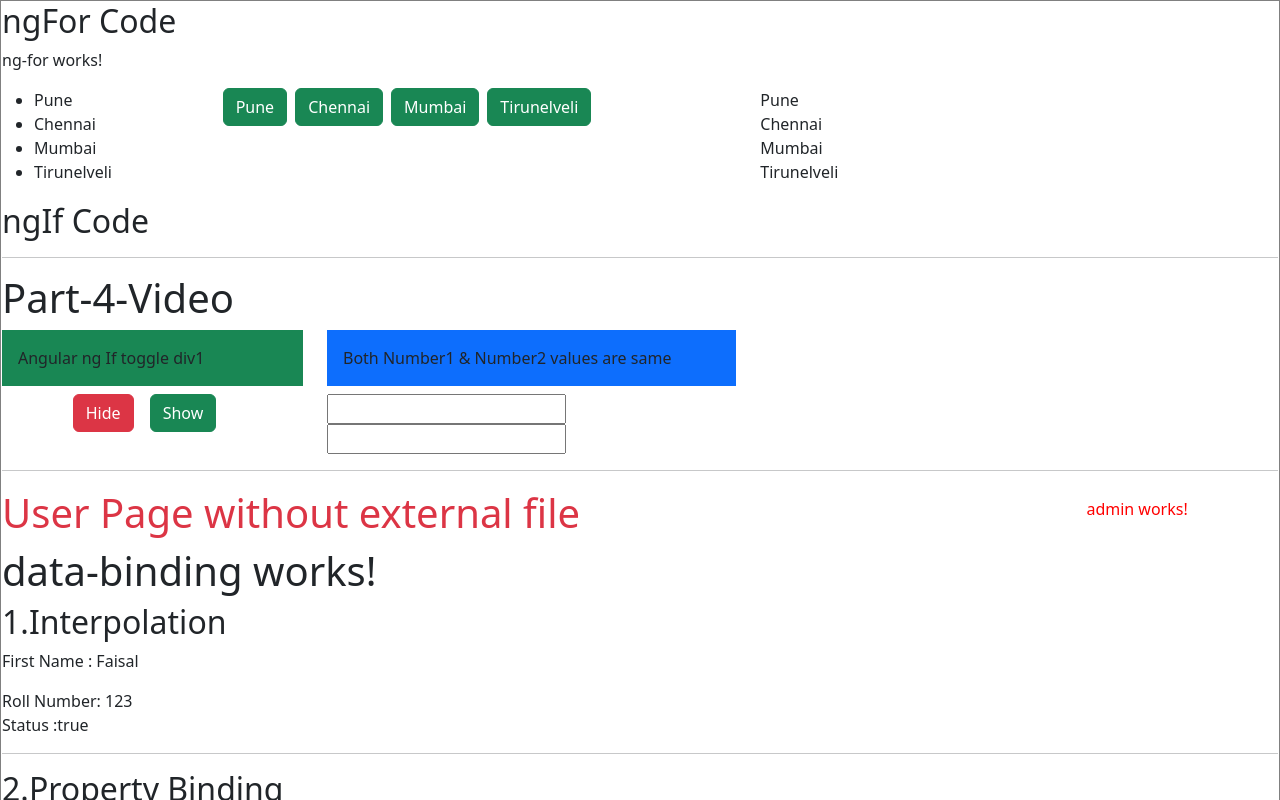
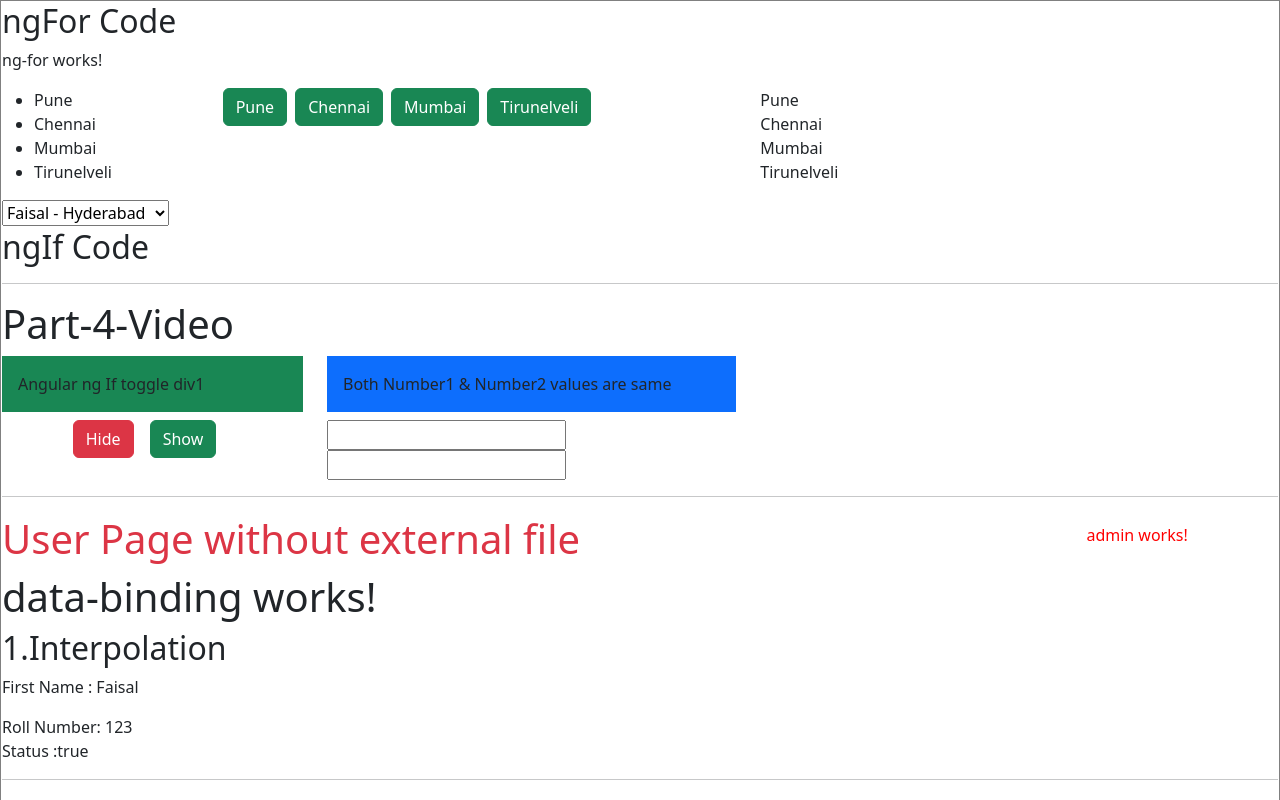
Before and after one commit to moh-faisal85/AngularJS, an Angular app in the folder Training.Angular19.Project/: page / in a window 1280 px wide. Shown: the top 800 px of the page. Built offline with nearby package versions, Linux system fonts and the light colour scheme.

Commit message:
Part-4: Angular 19 - Structural Directives - ngFor - Display Dropdown list with id,name and City using employee object list

```diff
--- a/Training.Angular19.Project/src/app/components/ng-for/ng-for.component.html
+++ b/Training.Angular19.Project/src/app/components/ng-for/ng-for.component.html
@@ -15,4 +15,14 @@
         </div>
 
     </div>
+
 </div>
+<div class="row">
+    <div class="col-3">
+        <select>
+            <option *ngFor="let emp of employeeArray" [value]="emp.empId">
+            {{emp.name}} - {{emp.city}}
+            </option>
+        </select>
+    </div>
+</div>
--- a/Training.Angular19.Project/src/app/components/ng-for/ng-for.component.ts
+++ b/Training.Angular19.Project/src/app/components/ng-for/ng-for.component.ts
@@ -10,4 +10,12 @@ import { Component } from '@angular/core';
 export class NgForComponent {
 
   cityList:string[] = ["Pune", "Chennai", "Mumbai", "Tirunelveli"];
+
+  employeeArray : any = [
+    {empId:1,name:'Faisal',city :'Hyderabad',contactNo:'9999999999'},
+    {empId:2,name:'Karthik',city :'Bengalure',contactNo:'8888888888'},
+    {empId:3,name:'Sambath',city :'Chennai',contactNo:'7777777777'},
+    {empId:4,name:'Mano',city :'Pune',contactNo:'6666666666'},
+    {empId:5,name:'Rajesh',city :'Mumbau',contactNo:'5555555555'}
+  ]
 }
```
